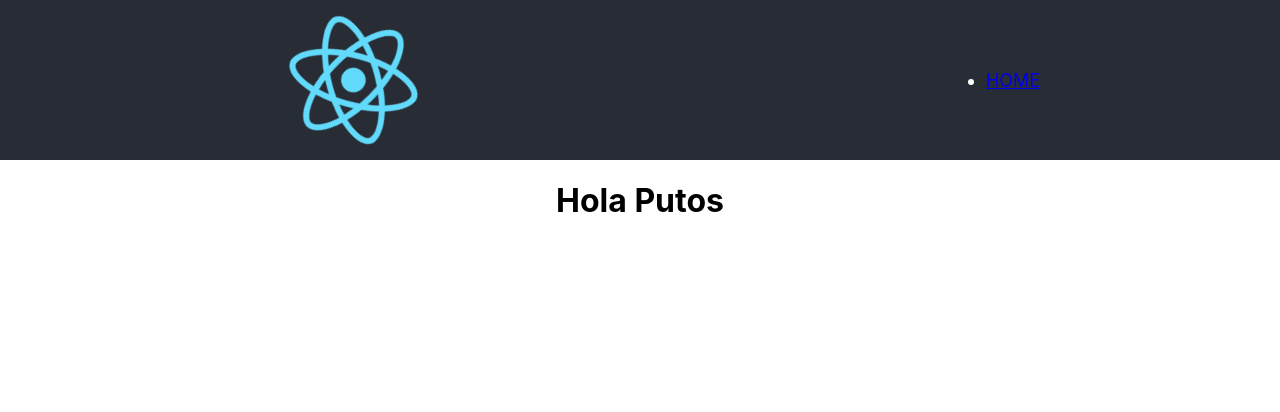
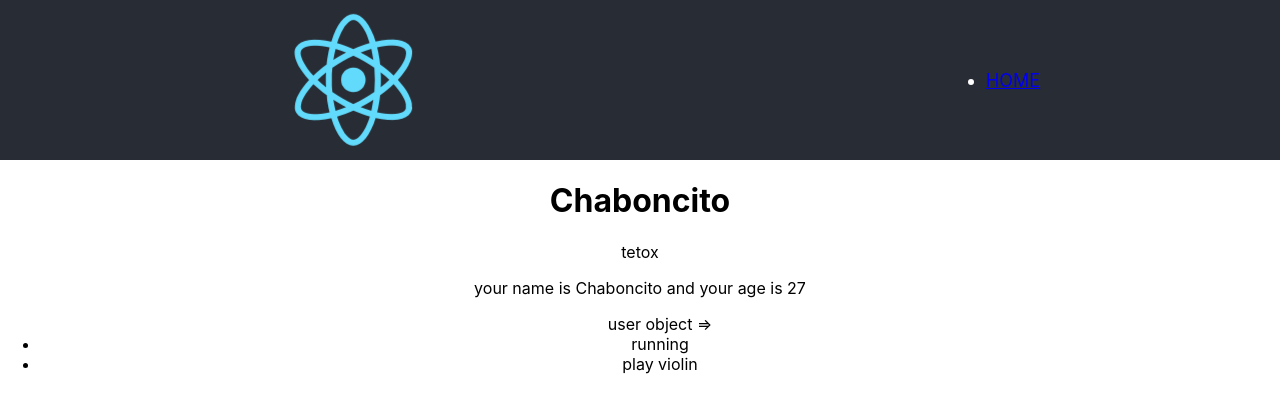
Before and after one commit to pablojavierjimenez/react-basics, a React (Create React App) app: page / in a window 1280 px wide. Shown: the top 412 px of the page. Built offline with nearby package versions, Linux system fonts and the light colour scheme.

Commit message:
mitad de el video de props

```diff
--- a/src/App.js
+++ b/src/App.js
@@ -7,10 +7,14 @@ import Header from './components/Header';
 
 class App extends Component {
   render() {
+    let user = {
+      name: 'jey jey',
+      hobbies: [ 'running', 'play violin']
+    };
     return (
       <div className="App">
         <Header />
-        <Home />
+        <Home name={"Chaboncito"} age={27} user={user}/>
       </div>
       );
     }
--- a/src/components/Home.js
+++ b/src/components/Home.js
@@ -1,13 +1,32 @@
 import React, { Component } from 'react';
 
 class Home extends Component {
-    render() {
+  /**
+   * @property {object} this.props
+   * @example this.props= {
+   *    name: {string},
+   *    age: {number},
+   *    user: {
+   *      name: {string},
+   *      hobbies: {Array}
+   *    };
+   * @implements
+   *    <Home name={"Chaboncito"} age={27} user={user}/>
+   */
+  render() {
+    var localText = "tetox";
+    console.log(this.props);
     return (
       <main className="App">
-        <h1> Hola Putos </h1>
+        <h1>{ this.props.name }</h1>
+        <p>{localText}</p>
+        <p>your name is {this.props.name} and your age is {this.props.age}</p>
+        <ul>user object => {this.props.user.hobbies.map( (hobbie,  indexKey ) => <li key={ indexKey }> {hobbie}</li>) }</ul>
       </main>
     );
   }
 }
 
+
+
 export default Home;
```
Also changed, not shown: 1 other file (tests, documents, lock files or other folders).
